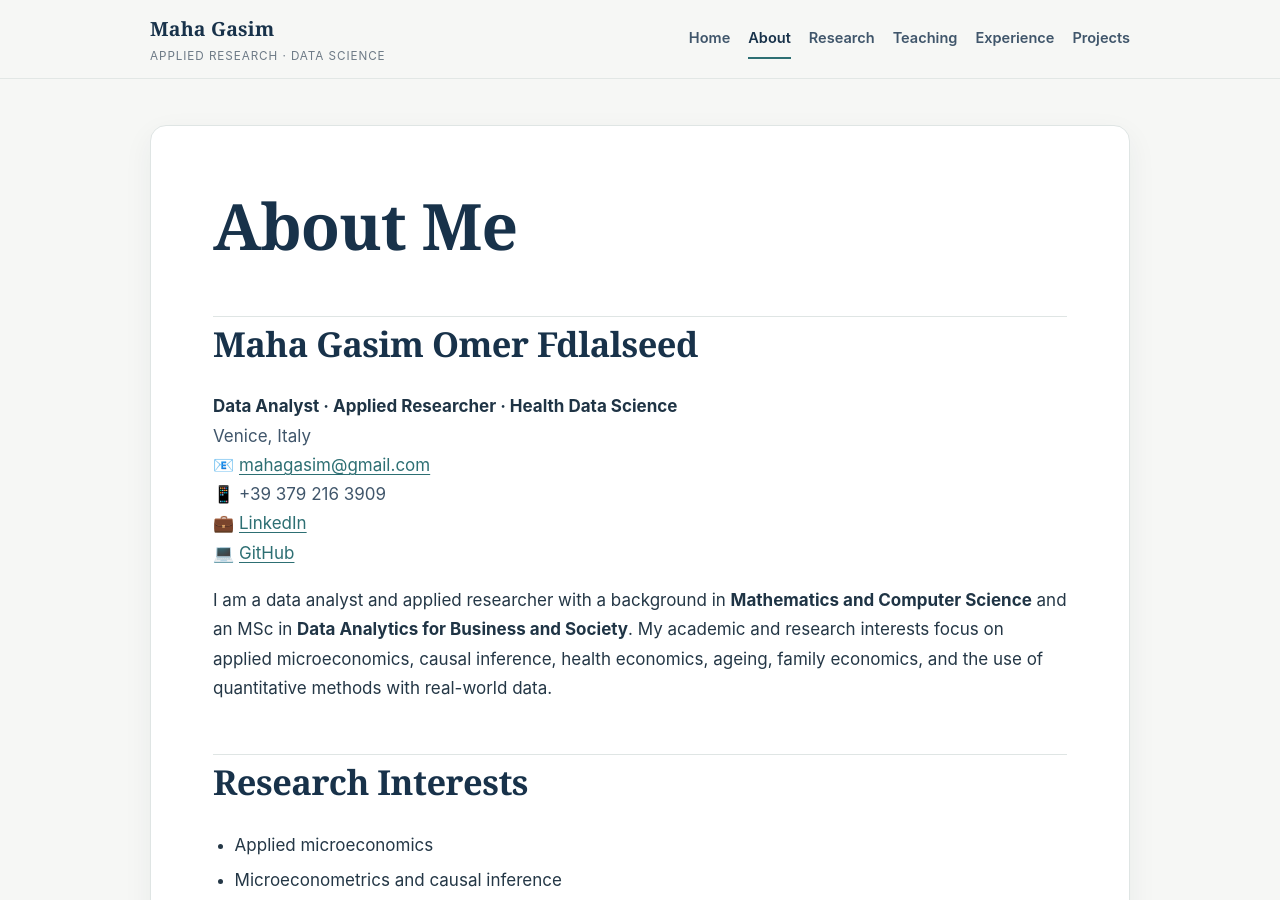
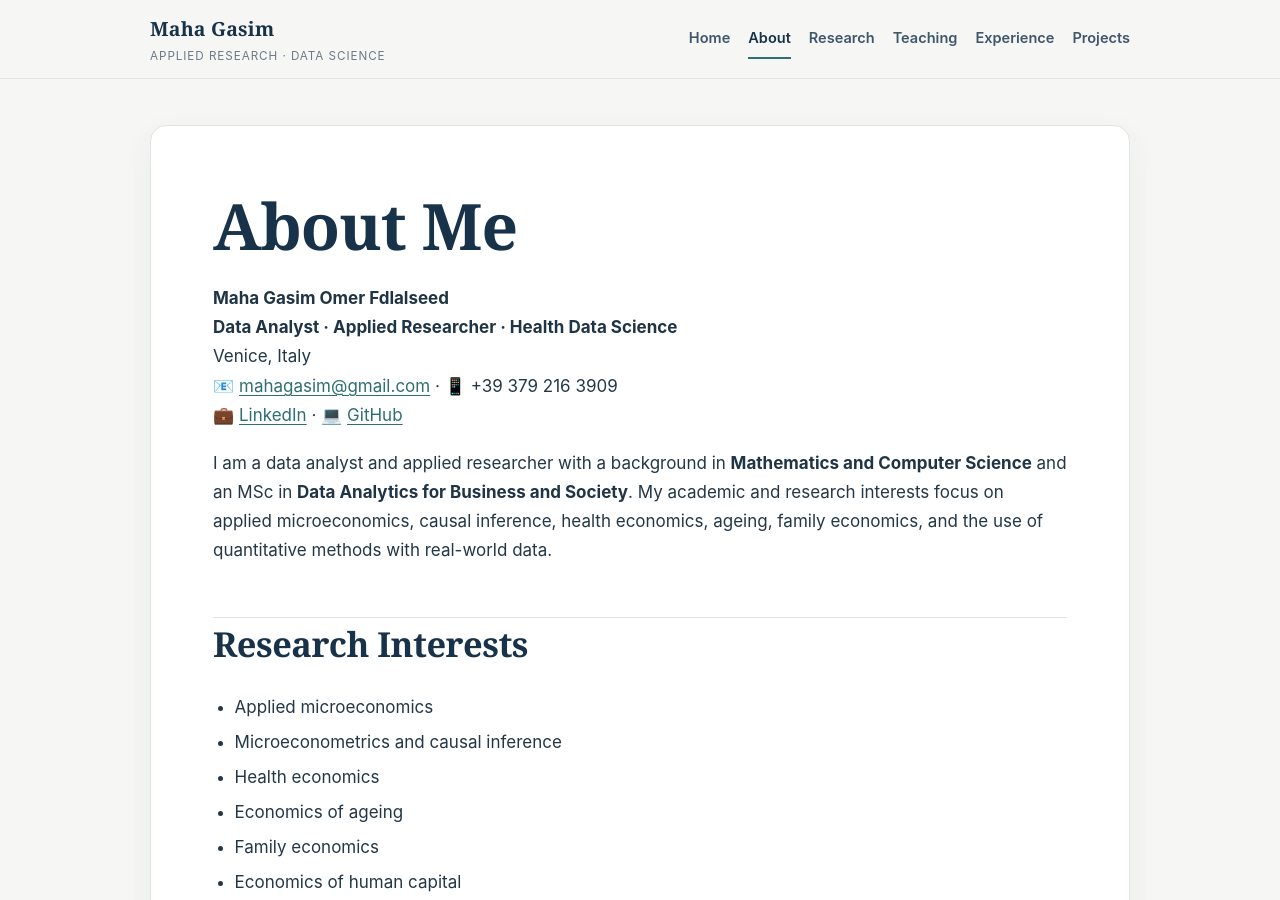
Before and after one commit to mahagasim/mahagasim.github.io, a Jekyll site: the page built from about.md, in a window 1280 px wide and 900 px high. Built offline with Jekyll 4.4.1, drawn with Linux system fonts in a browser that asks for light colours.

```diff
--- a/about.md
+++ b/about.md
@@ -5,14 +5,11 @@ title: About
 
 # About Me
 
-## Maha Gasim Omer Fdlalseed
-
+**Maha Gasim Omer Fdlalseed**
 **Data Analyst · Applied Researcher · Health Data Science**
 Venice, Italy
-📧 [mahagasim@gmail.com](mailto:mahagasim@gmail.com)
-📱 +39 379 216 3909
-💼 [LinkedIn](https://www.linkedin.com/in/maha-gasim-678975122)
-💻 [GitHub](https://github.com/mahagasim)
+📧 [mahagasim@gmail.com](mailto:mahagasim@gmail.com) · 📱 +39 379 216 3909
+💼 [LinkedIn](https://www.linkedin.com/in/maha-gasim-678975122) · 💻 [GitHub](https://github.com/mahagasim)
 
 I am a data analyst and applied researcher with a background in **Mathematics and Computer Science** and an MSc in **Data Analytics for Business and Society**. My academic and research interests focus on applied microeconomics, causal inference, health economics, ageing, family economics, and the use of quantitative methods with real-world data.
 
@@ -25,52 +22,52 @@ I am a data analyst and applied researcher with a background in **Mathematics an
 - Family economics
 - Economics of human capital
 
-# Education
+## Education
 
-## Master’s Degree in Data Analytics for Business and Society — 2024
+### Master’s Degree in Data Analytics for Business and Society — 2024
 **Ca’ Foscari University of Venice**, Venice, Italy
 
 - **Thesis:** *The Health Consequences of Family Dissolution Late in Life: Evidence from SHARE.*
 - **Supervisors:** Danilo Cavapozzi and Giacomo Pasini.
 
-## Bachelor of Science (Honours) in Mathematics and Computer Science — 2021
+### Bachelor of Science (Honours) in Mathematics and Computer Science — 2021
 **University of Khartoum**, Khartoum, Sudan
 
 - **Thesis:** *Predicting Students’ Final Grades Using Naive Bayes.*
 - **Supervisor:** Mohammed Khalid Hassan Mohammed.
 
-# Advanced Training
+## Advanced Training
 
-## Inequalities in Health and Healthcare — Jul. 2026
+### Inequalities in Health and Healthcare — Jul. 2026
 **Tinbergen Institute Summer School**, Online
 
 - Inequality and inequity measurement, decomposition, normative evaluation, distributional cost-effectiveness analysis, and equity-sensitive population-health measurement.
 - **Instructors:** Owen O’Donnell and Tom Van Ourti.
 
-## Causal Inference I — Sep.–Oct. 2025
+### Causal Inference I — Sep.–Oct. 2025
 **Mixtape Sessions**, Online
 
 - Design-based causal inference: randomization inference, selection bias, matching, instrumental variables, and regression discontinuity.
 - **Instructor:** Scott Cunningham, Baylor University.
 
-## Panel Data for Causal Research Designs — Jun.–Jul. 2025
+### Panel Data for Causal Research Designs — Jun.–Jul. 2025
 **Italian Econometric Association (SIdE) and FBK-IRVAPP**, Bertinoro, Italy
 
 - PhD-level training in fixed effects, difference-in-differences, staggered-treatment designs, and synthetic controls.
 - **Instructors:** Erich Battistin, Enrico Rettore, Sergiu Burlacu, and Alessio Tomelleri.
 
-## Google Data Analytics Professional Certificate — May–Aug. 2021
+### Google Data Analytics Professional Certificate — May–Aug. 2021
 **Google / Coursera**, Online
 
 - Eight-course certificate covering data cleaning, processing, visualisation, R programming, spreadsheets, SQL, and analytical communication.
 
-# Technical Skills
+## Technical Skills
 
 **Statistical tools:** Stata, R, Python
 **Data visualisation:** Microsoft Power BI, Google Looker, Qlik Sense
 **Qualitative analysis:** Dedoose
 
-# Languages
+## Languages
 
 - **Arabic:** Native
 - **English:** C1
```
